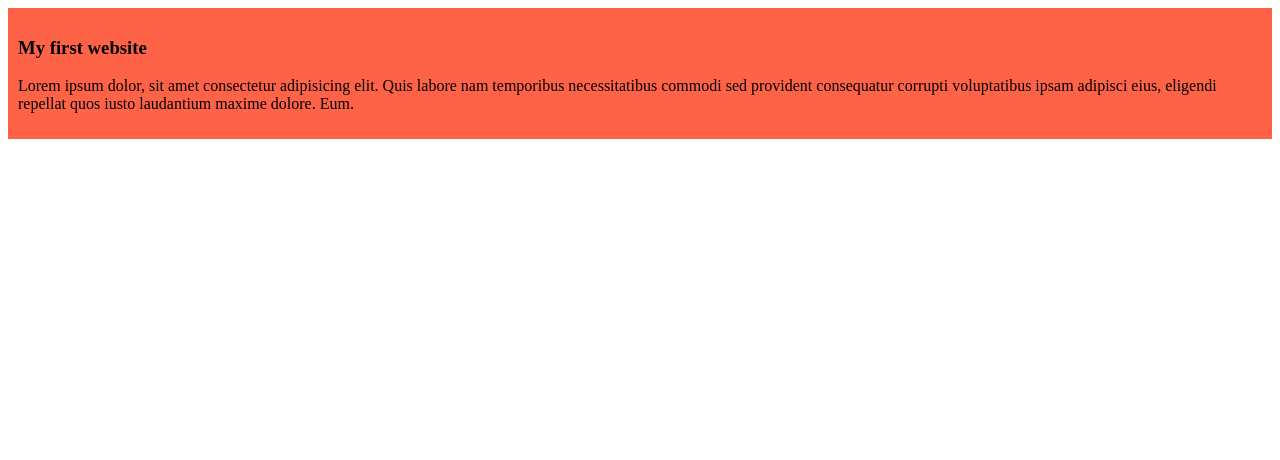
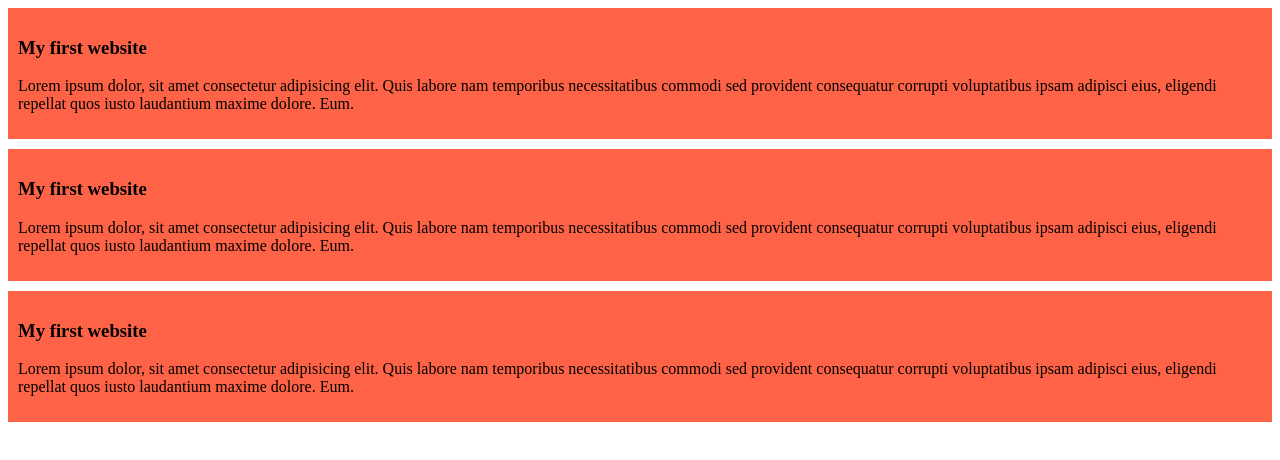
Before and after one commit to Nayem7890/my-simple-website, a plain HTML site: page index.html in a window 1280 px wide. Drawn offline with Linux system fonts and the light colour scheme.

Commit message:
added the third blog

```diff
--- a/Styles/blog.css
+++ b/Styles/blog.css
@@ -1,4 +1,5 @@
 div{
     background-color: tomato;
     padding: 10px;
+    margin-bottom: 10px;
 }
--- a/index.html
+++ b/index.html
@@ -11,5 +11,13 @@
         <h3>My first website</h3>
         <p>Lorem ipsum dolor, sit amet consectetur adipisicing elit. Quis labore nam temporibus necessitatibus commodi sed provident consequatur corrupti voluptatibus ipsam adipisci eius, eligendi repellat quos iusto laudantium maxime dolore. Eum.</p>
     </div>
+    <div>
+        <h3>My first website</h3>
+        <p>Lorem ipsum dolor, sit amet consectetur adipisicing elit. Quis labore nam temporibus necessitatibus commodi sed provident consequatur corrupti voluptatibus ipsam adipisci eius, eligendi repellat quos iusto laudantium maxime dolore. Eum.</p>
+    </div>
+    <div>
+        <h3>My first website</h3>
+        <p>Lorem ipsum dolor, sit amet consectetur adipisicing elit. Quis labore nam temporibus necessitatibus commodi sed provident consequatur corrupti voluptatibus ipsam adipisci eius, eligendi repellat quos iusto laudantium maxime dolore. Eum.</p>
+    </div>
 </body>
 </html>
```
